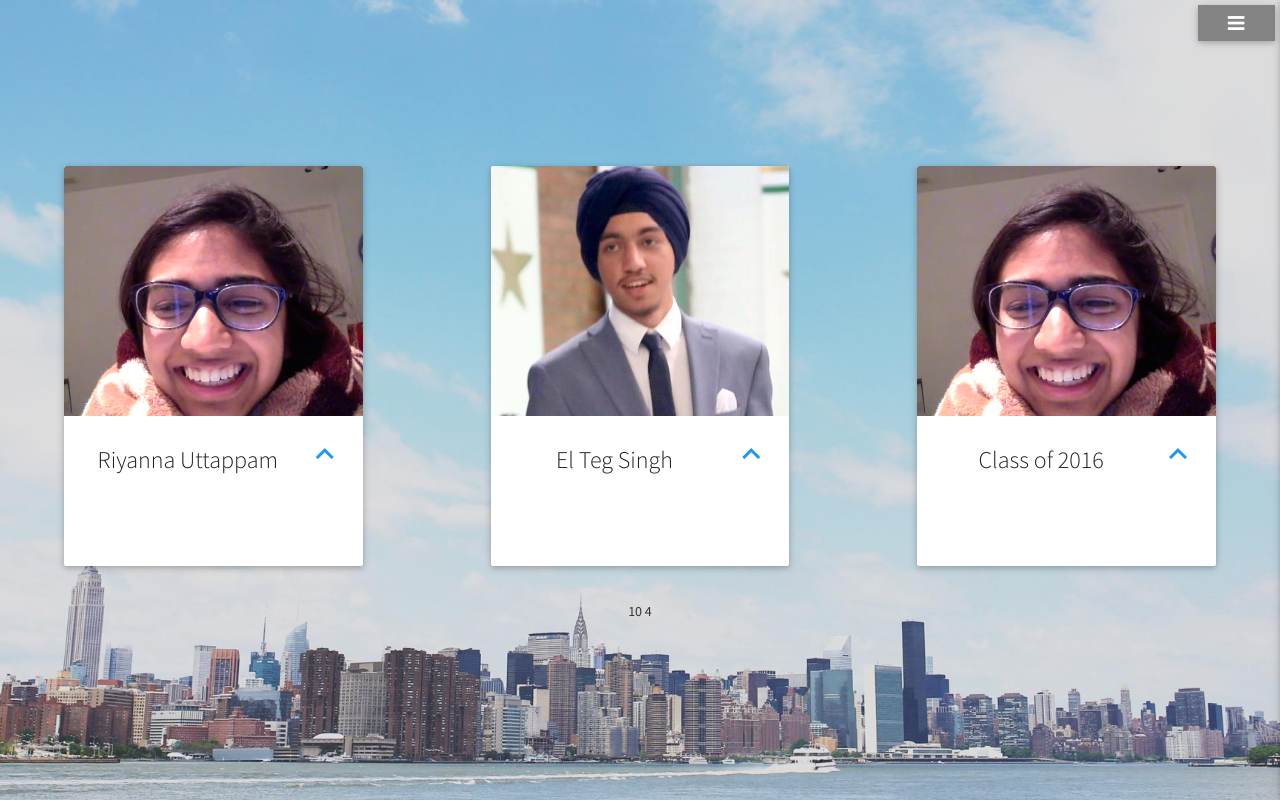
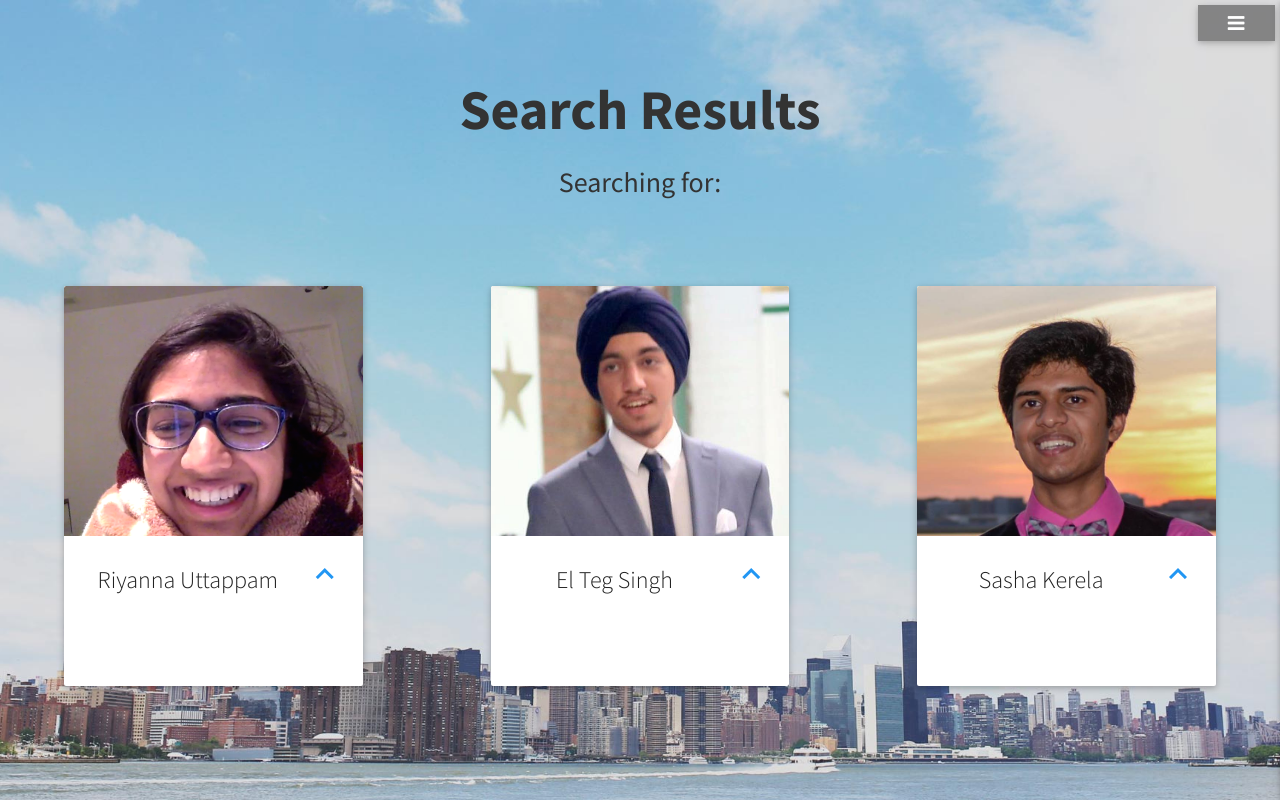
Before and after one commit to Shashank-Ojha/MakeBank, a Flask app: template templates/lenderSearch.html in a window 1280 px wide. Run offline with Flask 2, Linux system fonts and the light colour scheme; the template is opened without the code that fills it: most values are stand-ins (such as "Sample title", 1, 10 or a date in 2020).

Commit message:
LenderScreen Update

```diff
--- a/templates/lenderSearch.html
+++ b/templates/lenderSearch.html
@@ -62,6 +62,10 @@
     padding-left: 5%;
     padding-right: 5%;
 }
+.card-title {
+    font-size:200%;
+}
+
 
 }
 </style>
@@ -87,10 +91,16 @@
 
     <!-- Header -->
     <header id="top" class="header">
+        <!-- <div class="container"> -->
+        <div class="text-vertical-center">
+            <div class="row" style="vertical-align:text-top;">
+                <h1 style="font-size:400%;">Search Results</h1>
+                <h2 style="font-size:200%">Searching for:</h2>
+                <br>
+                <br>
+            </div>
+
       <!-- Left Card -->
-
-
-        <div class="text-vertical-center">
           <div class="row">
             <div class = "col-sm-4 thinner">
                 <div class="card medium">
@@ -105,7 +115,7 @@
                     <span class="card-title grey-text text-darken-4"><i class="material-icons right">close</i></span>
                     <br>
                     <br>
-                    <span class="card-title grey-text text-darken-4">Riyanna Uttappam</span>
+                    <ul><span class="card-title grey-text text-darken-4">Riyanna Uttappam</span></ul>
                     <br>
 
 
@@ -129,9 +139,11 @@
 
                   </div>
                   <div class="card-reveal">
-                    <span class="card-title grey-text text-darken-4">Thomas Jefferson High School for Science and Technology<i class="material-icons right">close</i></span>
+                    <span class="card-title grey-text text-darken-4"><i class="material-icons right">close</i></span>
                     <br>
-
+                    <br>
+                    <span class="card-title grey-text text-darken-4">El Teg Singh</span>
+                    <br>
                     <p class="gpa">GPA: 4.37</p>
                     <p class="info">Notable Courses:</p>
                     <ul>
@@ -145,14 +157,17 @@
             <div class = "col-sm-4 thinner">
                 <div class="card medium">
                   <div class="card-image waves-effect waves-block waves-blue">
-                    <img class="activator" src="static/img/riya.png">
+                    <img class="activator" src="static/img/sasha.jpg">
                   </div>
                   <div class="card-content">
-                    <span class="card-title activator grey-text text-darken-4">Class of 2016<i class="material-icons right blue-text" style="font-size: 36px;">keyboard_arrow_up</i></span>
+                    <span class="card-title activator grey-text text-darken-4">Sasha Kerela<i class="material-icons right blue-text" style="font-size: 36px;">keyboard_arrow_up</i></span>
 
                   </div>
                   <div class="card-reveal">
-                    <span class="card-title grey-text text-darken-4">Thomas Jefferson High School for Science and Technology<i class="material-icons right">close</i></span>
+                    <span class="card-title grey-text text-darken-4"><i class="material-icons right">close</i></span>
+                    <br>
+                    <br>
+                    <span class="card-title grey-text text-darken-4">Sasha Kerela</span>
                     <br>
 
                     <p class="gpa">GPA: 4.37</p>
@@ -166,12 +181,15 @@
 
 
           </div>
-          <form method=post action="{{url_for('chooseLender')}}">
+          <!-- <form method=post action="{{url_for('chooseLender')}}">
             <dl>
               {{ amount }}
               {{ rate }}
             </dl>
-          </form>
+          </form> -->
+
+
+
           <!-- <div class="container">
             <h2>Please fill out the following information to best match you to potentional borrowers</h2>
             <form action="/lend" method="POST">
```
Also changed, not shown: static/img/Sasha.jpg (added).
